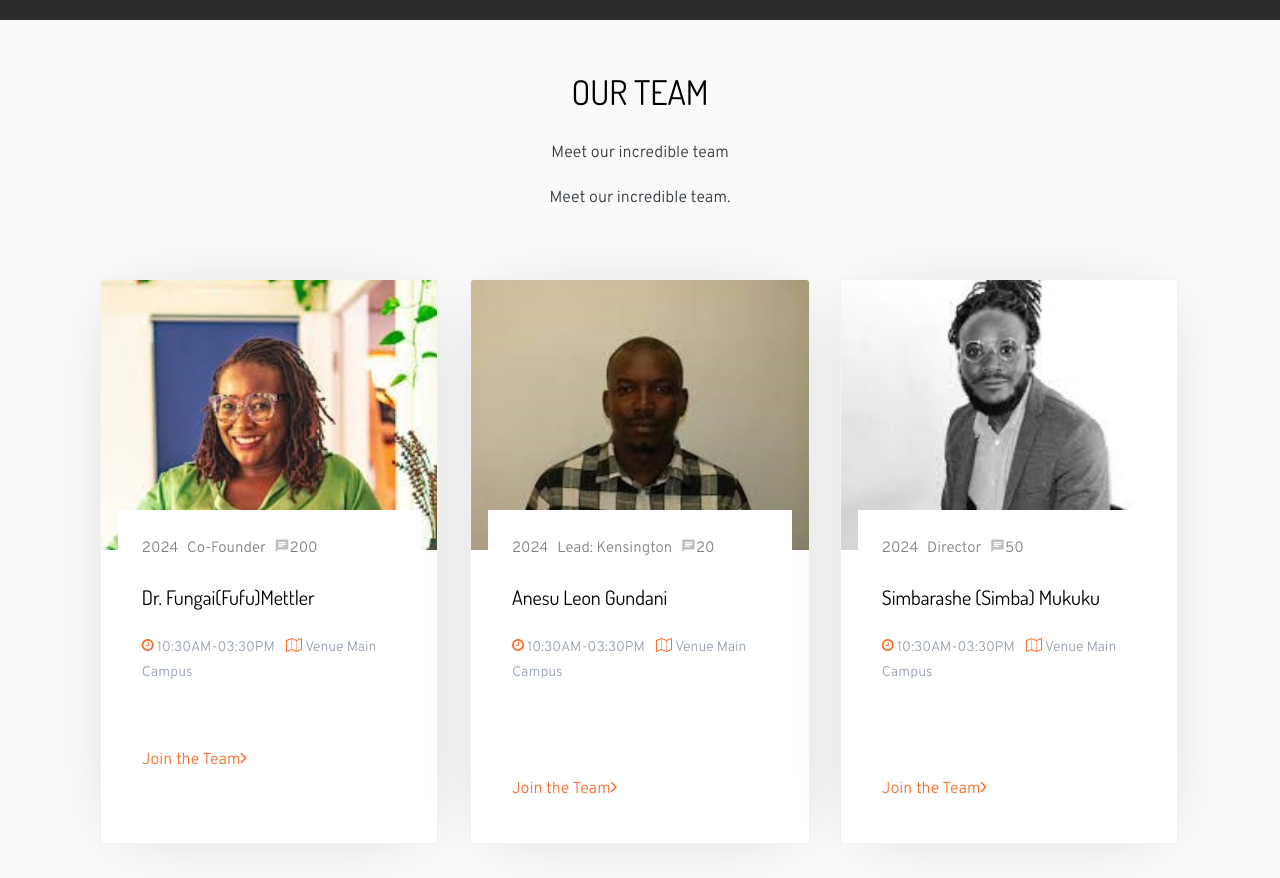
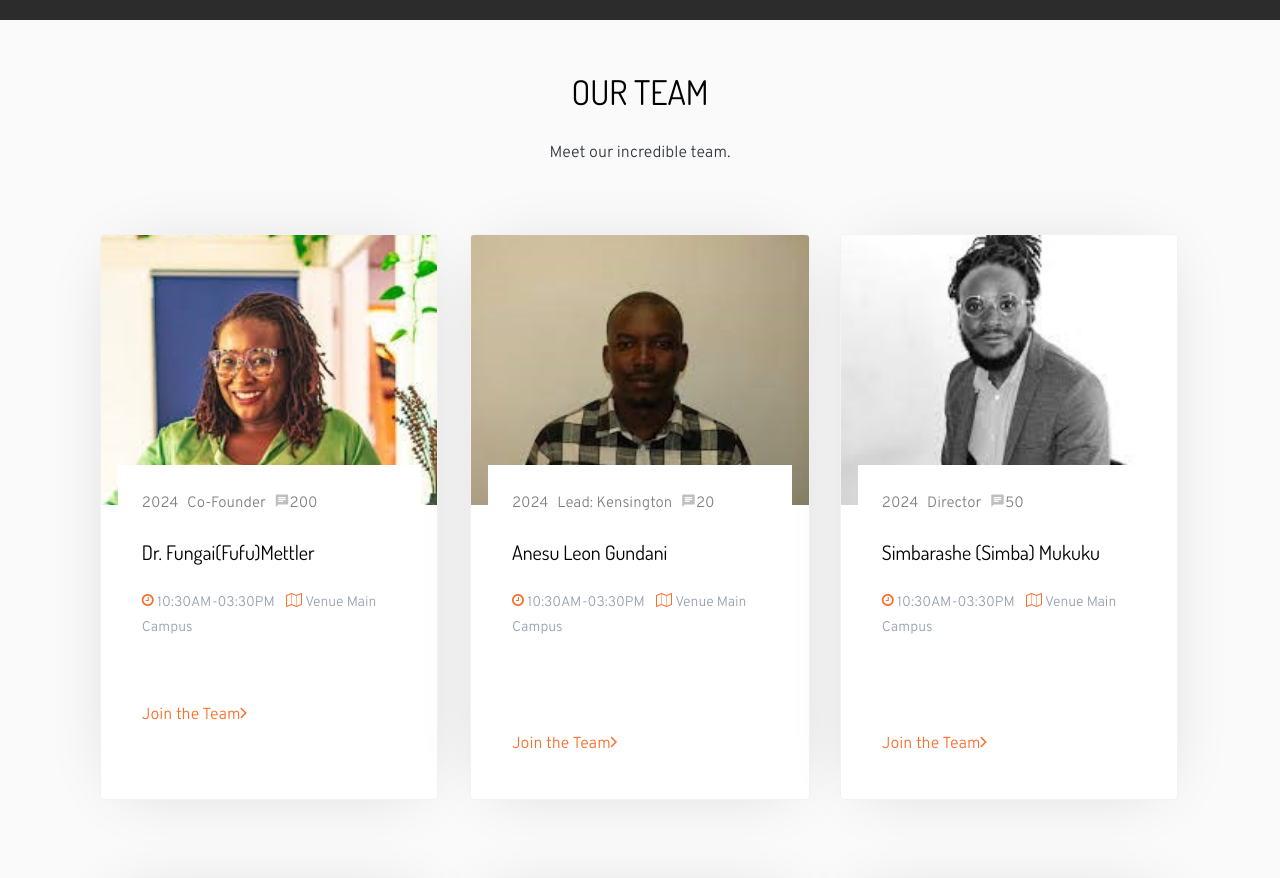
Before and after one commit to Lu-ngie/SwiZimtrust, a plain HTML site: page welfare-gh-pages/about.html in a window 1280 px wide. Shown: the part 1940-2818 px from the top of the page. Drawn offline with Linux system fonts and the light colour scheme; some packages are replaced by stand-ins of ours; files whose address does not match are found by name.

Commit message:
Update about.html

```diff
--- a/welfare-gh-pages/about.html
+++ b/welfare-gh-pages/about.html
@@ -127,7 +127,6 @@
       	<div class="row justify-content-center mb-5 pb-3">
           <div class="col-md-7 heading-section ftco-animate text-center" style="margin-top: -64px;">
             <h2 class="mb-4">Our Team</h2>
-            <p class="text-dark">Meet our incredible team</p>
             <p class="text-dark">Meet our incredible team.</p>
           </div>
         </div>
```
